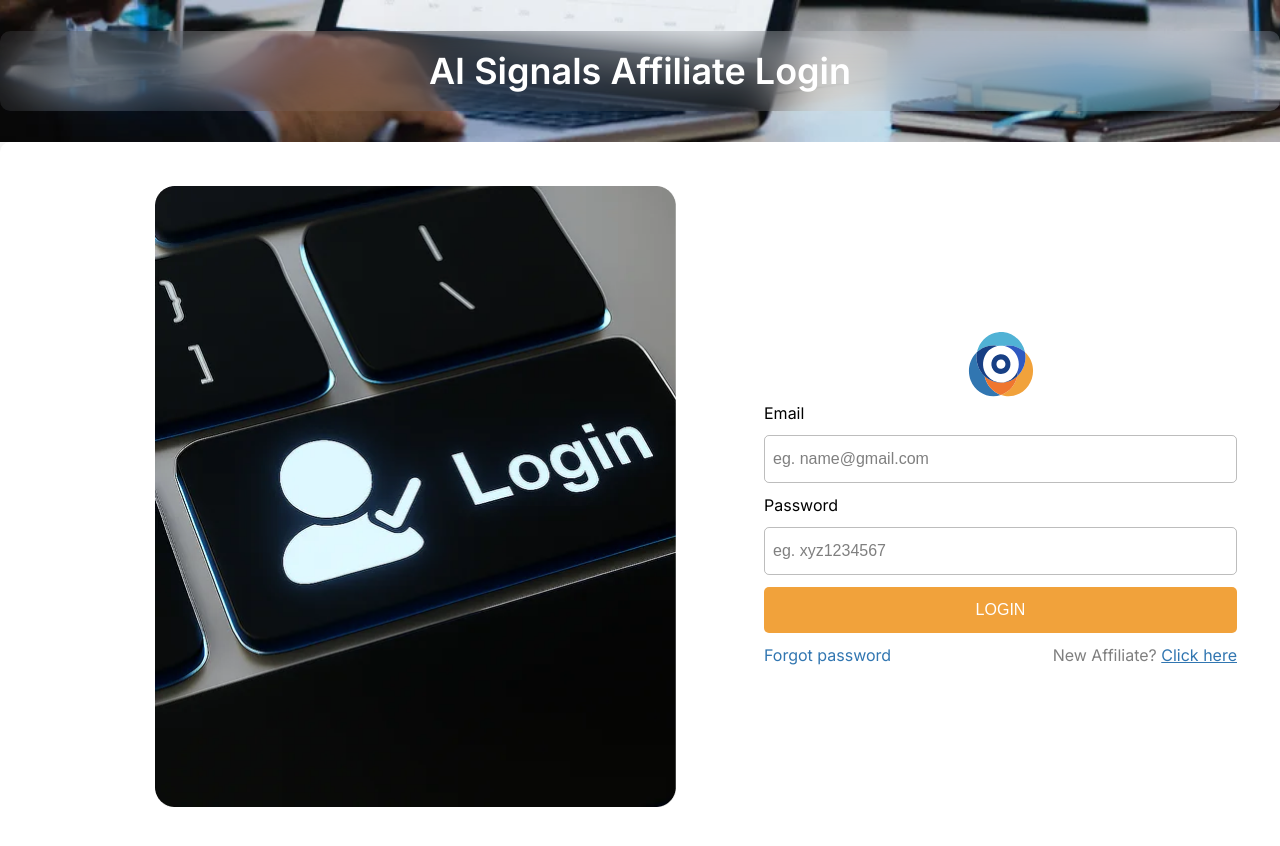
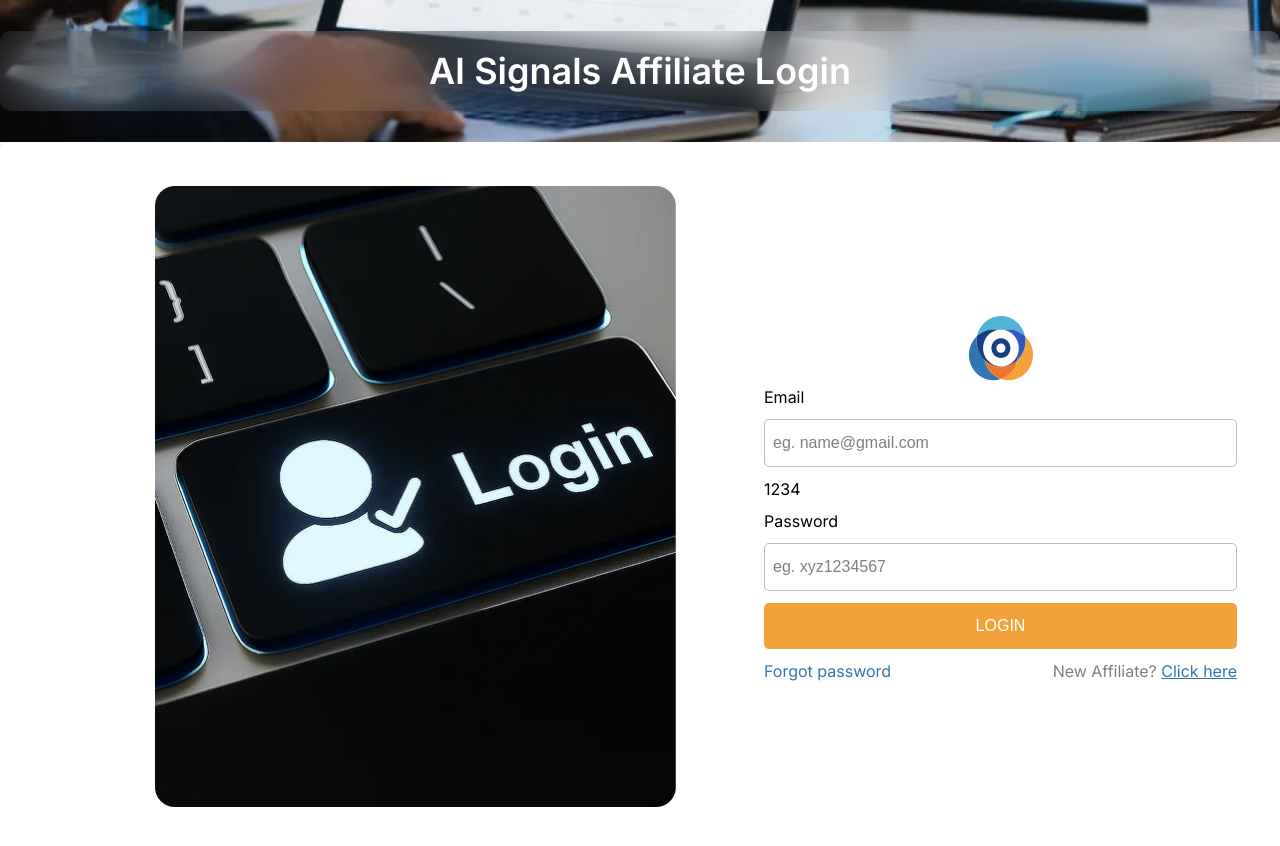
Before and after one commit to dev-ai-signals/affiliate-dashboard, a Vue app: page /login in a window 1280 px wide. Shown: the top 846 px of the page. Built offline with nearby package versions, Linux system fonts and the light colour scheme.

Commit message:
Update Login.vue

```diff
--- a/src/pages/Login.vue
+++ b/src/pages/Login.vue
@@ -16,7 +16,7 @@
         <form class="login__form" @submit.prevent="handleSubmit">
           <label>Email</label>
           <input v-model="email" type="email" placeholder="eg. name@gmail.com" />
-
+          <label>1234</label>
           <label>Password</label>
           <input v-model="password" type="password" placeholder="eg. xyz1234567" />
 
```
